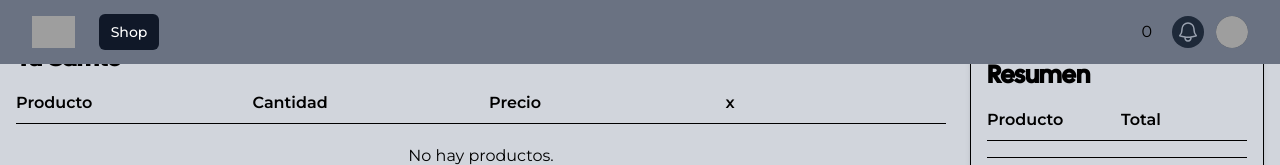
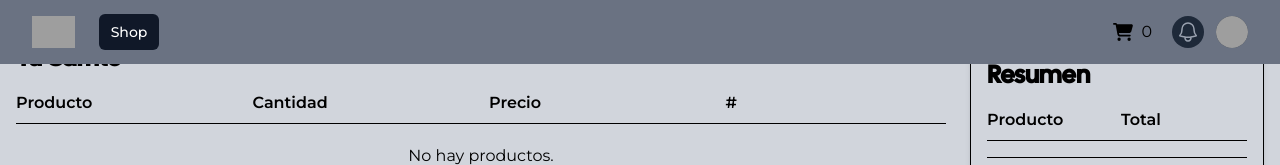
Before and after one commit to jissust/02-ecommerce, a React (Vite) app: page /checkout in a window 1280 px wide. Shown: the top 165 px of the page. Built offline with nearby package versions, Linux system fonts and the light colour scheme; grey boxes are pictures that could not be loaded.

Commit message:
agrego iconos de remove

```diff
--- a/src/components/CartButton/CartButton.tsx
+++ b/src/components/CartButton/CartButton.tsx
@@ -1,13 +1,15 @@
 import { useContext, useEffect } from "react";
 import { CartContext } from "../../context/cart";
 import { Link } from "react-router-dom";
+import { CartIcon } from "../Icons/Icons";
 
 function CartButton() {
   const { cart, setCart } = useContext(CartContext);
 
   return (
-    <Link to="/checkout" className="px-5">
-      {cart.length}
+    <Link to="/checkout" className="px-5 flex gap-2">
+      <CartIcon />
+      <div>{cart.length}</div>
     </Link>
   );
 }
--- a/src/components/Checkout/Checkout.tsx
+++ b/src/components/Checkout/Checkout.tsx
@@ -1,6 +1,7 @@
 import { useContext } from "react";
 import { CartContext } from "../../context/cart";
 import PagoButton from "../PagoButton/PagoButton";
+import { RemoveIcon } from "../Icons/Icons";
 
 function Checkout() {
   const { cart, setCart } = useContext(CartContext);
@@ -26,14 +27,14 @@ function Checkout() {
             <span>Producto</span>
             <span>Cantidad</span>
             <span>Precio</span>
-            <span>x</span>
+            <span>#</span>
           </div>
           {cart.map((item, index) => (
             <div key={index} className="grid grid-cols-4 gap-4 py-2 border-b">
               <span>{item.title}</span>
               <span>{item.quantity}</span>
               <span>${item.price}</span>
-              <span><button onClick={() => removeFromCart(index)}>remove</button></span>
+              <span><button onClick={() => removeFromCart(index)}><RemoveIcon /></button></span>
             </div>
           ))}
           {cart.length === 0 && <div className="w-full text-center p-5">No hay productos.</div>}
--- a/src/components/Icons/Icons.tsx
+++ b/src/components/Icons/Icons.tsx
@@ -39,3 +39,19 @@ export function BarsIcon({ color = "#FFFFFF" }) {
     </svg>
   );
 }
+
+export function CartIcon() {
+  return (
+    <svg xmlns="http://www.w3.org/2000/svg" viewBox="0 0 576 512" width="20">
+      <path d="M0 24C0 10.7 10.7 0 24 0L69.5 0c22 0 41.5 12.8 50.6 32l411 0c26.3 0 45.5 25 38.6 50.4l-41 152.3c-8.5 31.4-37 53.3-69.5 53.3l-288.5 0 5.4 28.5c2.2 11.3 12.1 19.5 23.6 19.5L488 336c13.3 0 24 10.7 24 24s-10.7 24-24 24l-288.3 0c-34.6 0-64.3-24.6-70.7-58.5L77.4 54.5c-.7-3.8-4-6.5-7.9-6.5L24 48C10.7 48 0 37.3 0 24zM128 464a48 48 0 1 1 96 0 48 48 0 1 1 -96 0zm336-48a48 48 0 1 1 0 96 48 48 0 1 1 0-96z" />
+    </svg>
+  );
+}
+
+export function RemoveIcon() {
+  return (
+    <svg xmlns="http://www.w3.org/2000/svg" viewBox="0 0 448 512" width="20">
+      <path d="M135.2 17.7L128 32 32 32C14.3 32 0 46.3 0 64S14.3 96 32 96l384 0c17.7 0 32-14.3 32-32s-14.3-32-32-32l-96 0-7.2-14.3C307.4 6.8 296.3 0 284.2 0L163.8 0c-12.1 0-23.2 6.8-28.6 17.7zM416 128L32 128 53.2 467c1.6 25.3 22.6 45 47.9 45l245.8 0c25.3 0 46.3-19.7 47.9-45L416 128z" />
+    </svg>
+  );
+}
```
